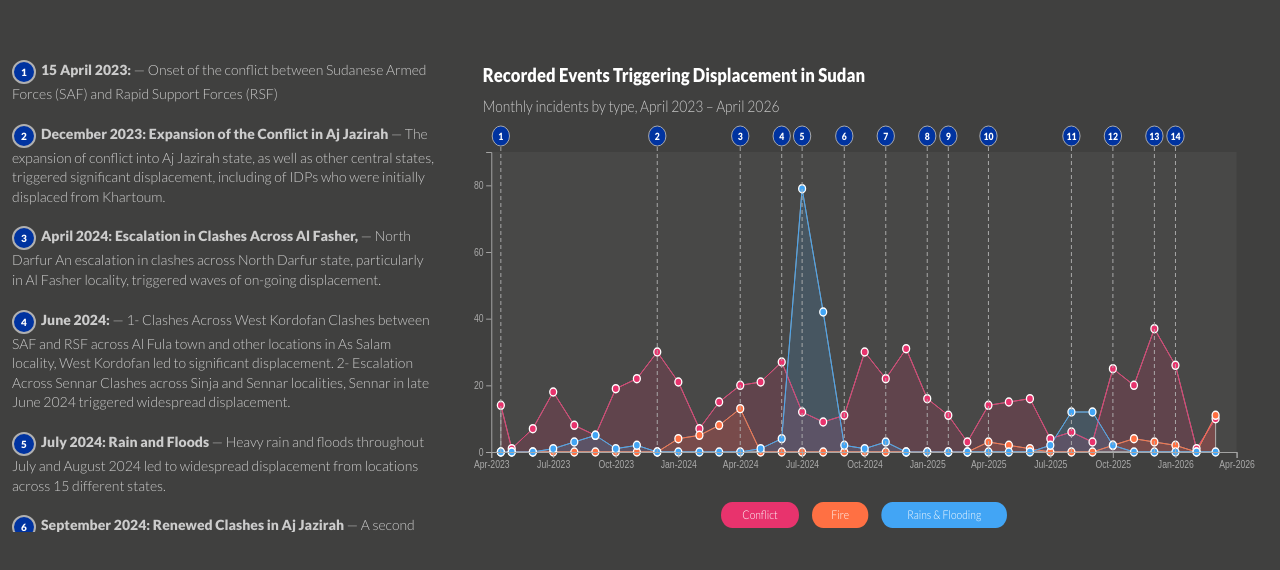
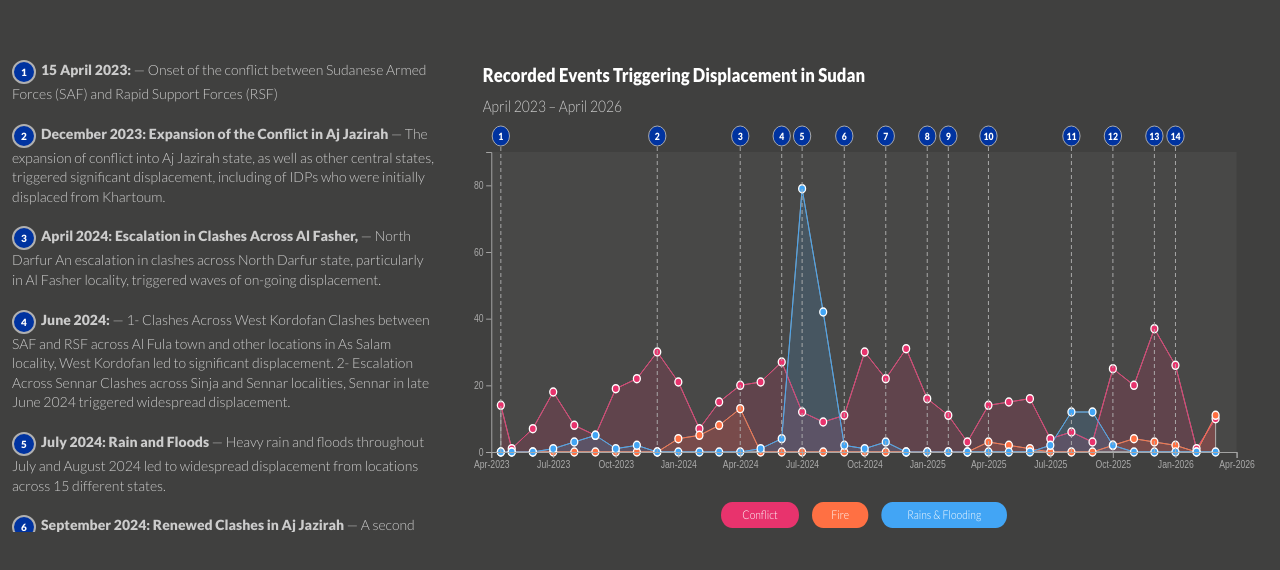
Before and after one commit to dizayee/snd-dtm-ew-2026, a plain HTML site: page index.html in a window 1280 px wide. Shown: the part 118-688 px from the top of the page. Drawn offline with nearby package versions, Linux system fonts and the light colour scheme.

Commit message:
changing title and subtitle

```diff
--- a/index.html
+++ b/index.html
@@ -115,7 +115,7 @@
       <div id="events"></div>
       <svg style="width:65%;height:100%;flex-shrink:0;" viewBox="0 0 960 500" preserveAspectRatio="none">
         <text class="title" x=40 y=50>Recorded Events Triggering Displacement in Sudan</text>
-        <text x=40 y=80>Monthly incidents by type, April 2023 – April 2026</text>
+        <text x=40 y=80>April 2023 – April 2026</text>
       </svg>
     </div>
     <script src="https://d3js.org/d3.v4.js"></script>
```
